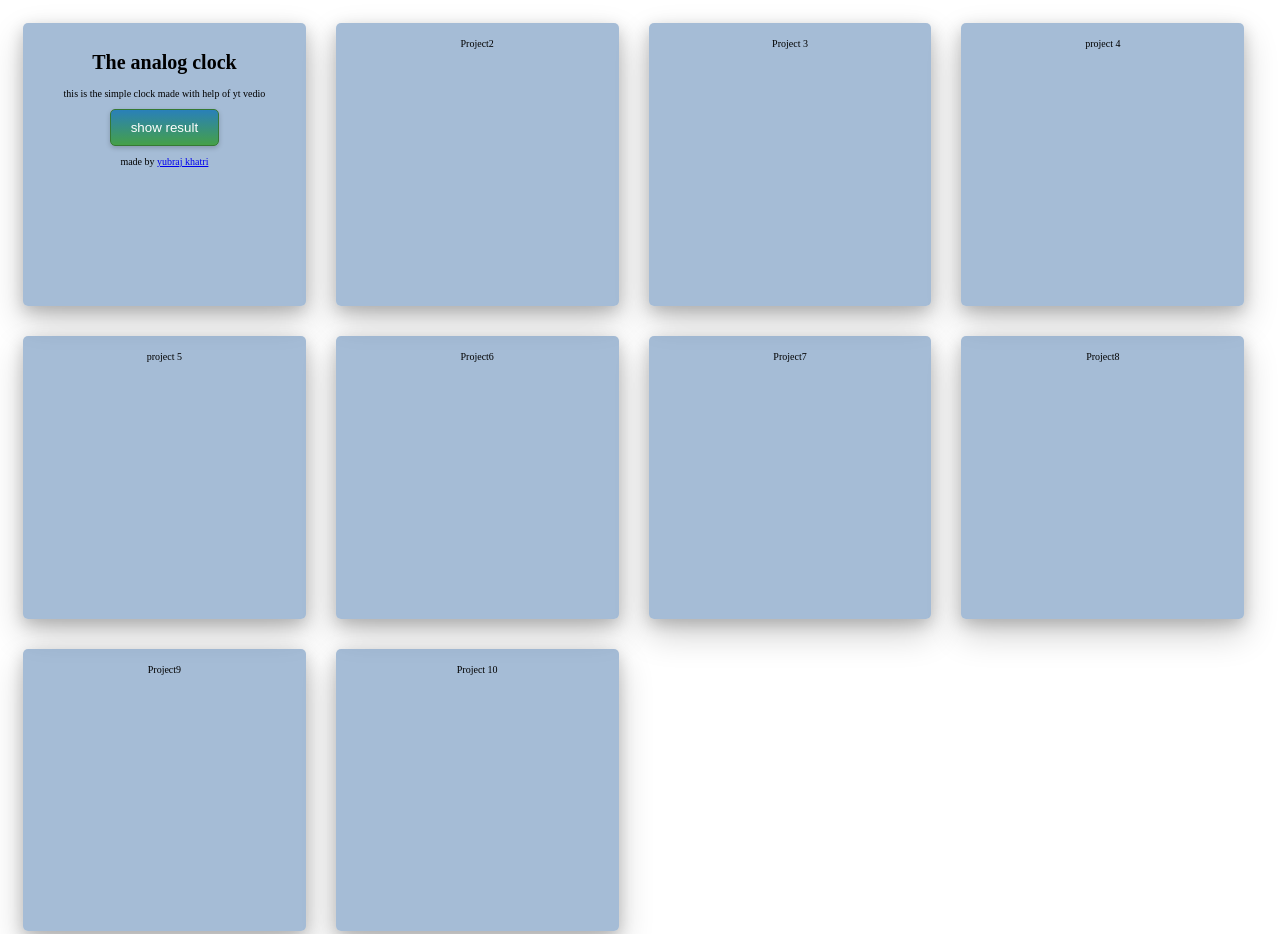
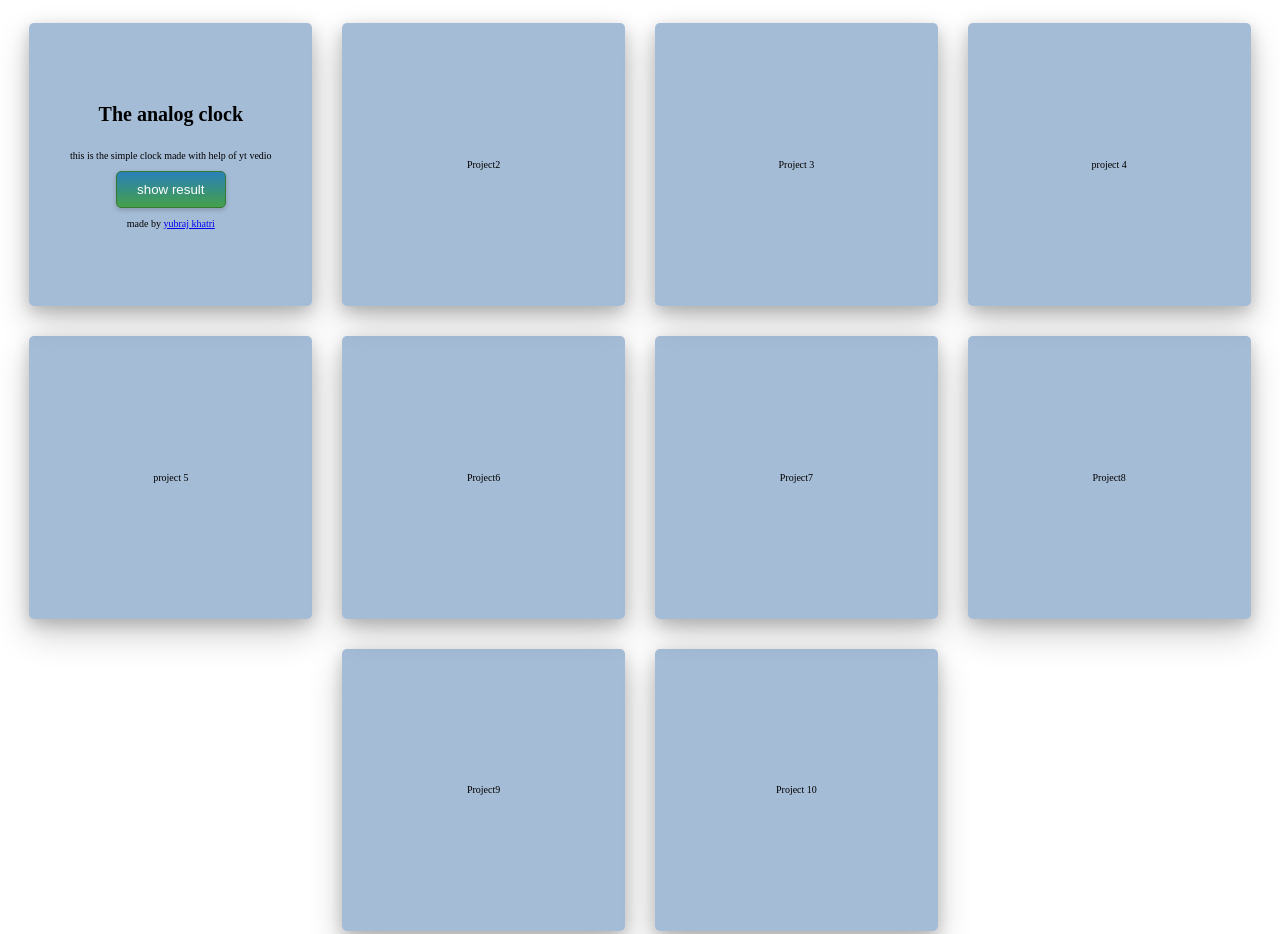
Before and after one commit to Yubraj977/WebProjects, a plain HTML site: page index.html in a window 1280 px wide. Shown: the top 934 px of the page. Drawn offline with Linux system fonts and the light colour scheme.

Commit message:
This is the update in flex some properties

```diff
--- a/index.css
+++ b/index.css
@@ -2,6 +2,10 @@ html{
     font-size: 10px;
 }
 .p{
+    display: flex;
+    justify-content: center;
+    align-items: center;
+    flex-direction: column;
     aspect-ratio: 1/1;
     width: 20%;
     padding: 1.5rem;
@@ -22,6 +26,9 @@ html{
 .main{
     display: flex;
     flex-wrap: wrap;
+    justify-content: center;
+    align-items: center;
+
 }
 button {
     display: inline-block;
```
Also changed, not shown: index.html (+1 -0 lines).
